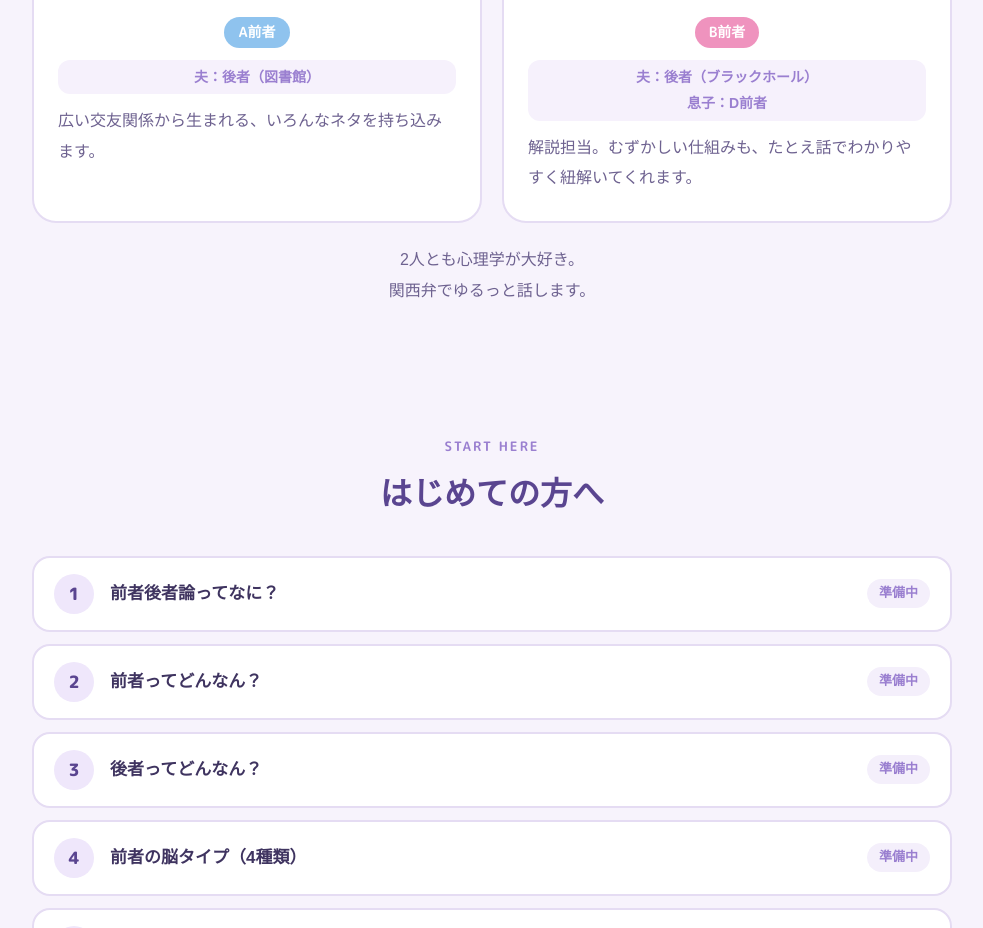
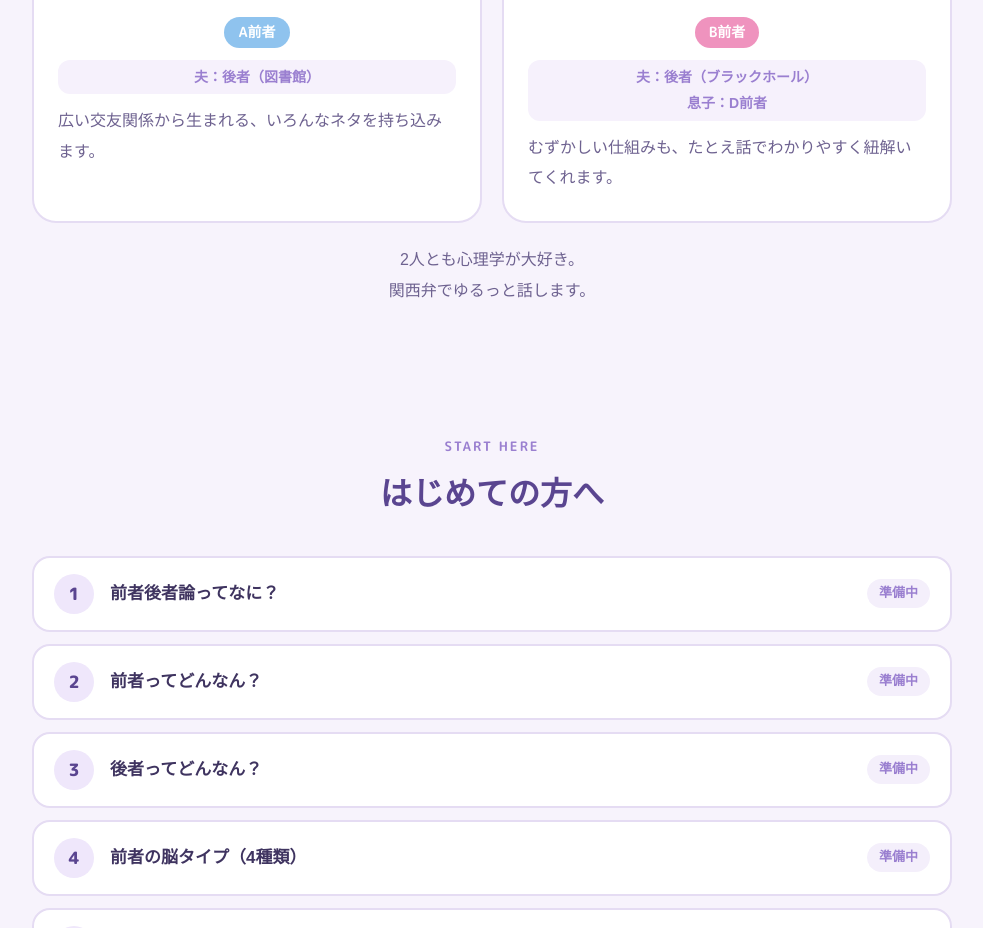
Before and after one commit to reenn0426-jpg/comulabo, a plain HTML site: page index.html in a window 1280 px wide. Shown: the part 2000-2928 px from the top of the page, without its empty margins (148-1131 px from the left). Drawn offline with Linux system fonts and the light colour scheme; a web font is replaced by a local one.

Commit message:
Add files via upload

```diff
--- a/index.html
+++ b/index.html
@@ -212,7 +212,7 @@
           <h3>ミーナッツ</h3>
           <span class="type b">B前者</span>
           <p class="fam">夫：後者（ブラックホール）<br>息子：D前者</p>
-          <p>解説担当。むずかしい仕組みも、たとえ話でわかりやすく紐解いてくれます。</p>
+          <p>むずかしい仕組みも、たとえ話でわかりやすく紐解いてくれます。</p>
         </div>
       </div>
       <p class="common">2人とも心理学が大好き。<br>関西弁でゆるっと話します。</p>
```
